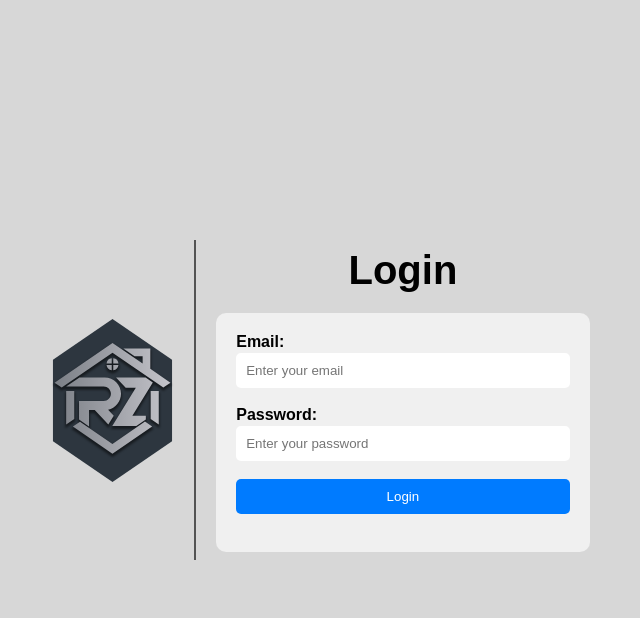
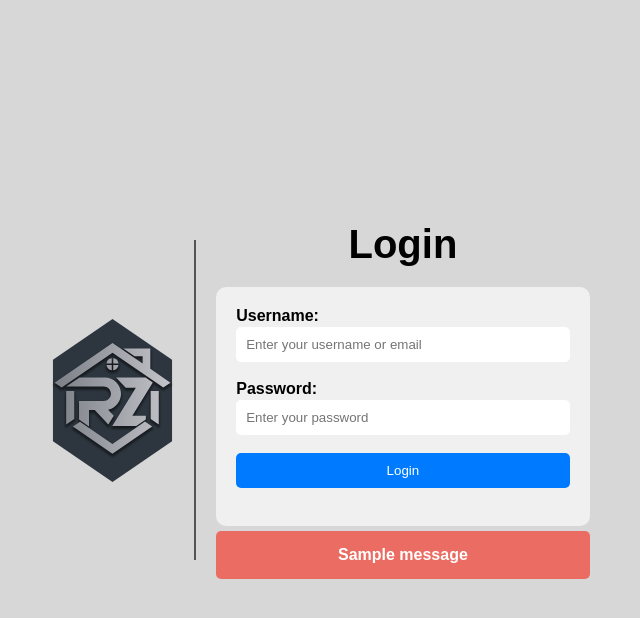
Before and after one commit to JdanielGA/Flask_App, a Flask app: template src/templates/pages/login.html in a window 1280 px wide. Shown: the top 618 px of the page, without its empty margins (317-957 px from the left). Run offline with Flask 3, Linux system fonts and the light colour scheme; the template is opened without the code that fills it: values that come from a table or form of the project are taken from there, others are empty; one stand-in notice (Sample message) is shown.

Commit message:
login implemented

```diff
--- a/index.py
+++ b/index.py
@@ -1,5 +1,5 @@
 # Desc: Modules and libraries for launch the app.
-from flask import Flask
+from flask import Flask, g
 # Desc: My own modules and libraries for launch the app.
 from config.config import Config, db
 from src.routes.home import home_blueprint
@@ -13,13 +13,17 @@ app.config.from_object(Config)
 db.init_app(app)
 
 # Desc: Initialize Flask-Security.
-init_security(app)
+# init_security(app)
 
 # Desc: Blueprint of the app.
 app.register_blueprint(auth_blueprint)
 app.register_blueprint(home_blueprint)
 app.register_blueprint(clients_blueprint)
 
+@app.context_processor
+def inject_user():
+    return dict(user=g.user)
+
 # Desc: Launch the app.
 if __name__ == '__main__':
     app.run(debug=True, port=5000)
--- a/src/models/login.py
+++ b/src/models/login.py
@@ -1,9 +1,10 @@
+# Route "src/models/login.py".
 # Desc: Modules and libraries for login model.
 from wtforms import StringField, PasswordField, SubmitField, validators
 from flask_wtf import FlaskForm
 
 # Desc: Class for login model.
 class LoginForm(FlaskForm):
-    email = StringField('Email:', [validators.DataRequired(), validators.Email()])
+    username = StringField('Username:', [validators.DataRequired()])
     password = PasswordField('Password:', [validators.DataRequired()])
     login = SubmitField('Login')
--- a/src/models/user.py
+++ b/src/models/user.py
@@ -1,3 +1,4 @@
+# Route "src/models/user.py".
 # Desc: Modules and libraries for users model.
 from config.config import db
 from flask_security import UserMixin, RoleMixin, AsaList
--- a/src/routes/auth.py
+++ b/src/routes/auth.py
@@ -1,32 +1,38 @@
 ''' Aunthentication route '''
 ## Route "src/routes/auth.py" file.
 # Desc: Modules and libraries for login route.
-from flask import Blueprint, render_template, request, redirect, url_for, flash
-from flask_security import login_user
+from flask import Blueprint, render_template, request, redirect, url_for, flash, session, g
 
 # Desc: My own modules and libraries for login route.
 from src.models.login import LoginForm
-from src.utils.flask_security import user_datastore
+from src.services.user import login_user
+from src.models.user import User
 
 # Desc: Blueprint for login route.
 auth_blueprint = Blueprint('login', __name__)
 
 # Desc: Login route.
 @auth_blueprint.route('/')
-def index():
-    return redirect(url_for('login'))
-
-@auth_blueprint.route('/auth/login', methods=['GET', 'POST'])
+@auth_blueprint.route('/login', methods=['GET', 'POST'])
 def login():
     form = LoginForm(request.form)
     if request.method == 'POST' and form.validate():
-        render_template('login/login.html', form=form)
-        email = form.email.data
+        username = form.username.data
         password = form.password.data
-        user = user_datastore.get_user(email)
-        if user and user_datastore.check_password_hash(user, password):
-            login_user(user)
+        user = login_user(username, password)
+        if user:
+            session.clear()
+            session['username'] = username
             return redirect(url_for('home.home'))
         else:
-            flash('Email or password incorrect.', 'danger')
+            flash('username or password incorrect')
+            return redirect(url_for('login.login'))
     return render_template('pages/login.html', form=form)
+
+@auth_blueprint.before_app_request
+def load_logged_in_user():
+    username = session.get('username')
+    if username is None:
+        g.user = None
+    else:
+        g.user = User.query.filter_by(username=username).first()
--- a/src/routes/home.py
+++ b/src/routes/home.py
@@ -7,6 +7,5 @@ home_blueprint = Blueprint('home', __name__)
 
 # Desc: Home route
 @home_blueprint.route('/home', methods=['GET', 'POST'])
-@login_required
 def home():
     return render_template('pages/home.html')
--- a/src/static/css/pages/login.css
+++ b/src/static/css/pages/login.css
@@ -103,3 +103,25 @@ body::after {
     color: white;
     cursor: pointer;
 }
+
+.content-login__alerts {
+    width: 50%;
+    padding-top: 5px;
+    display: flex;
+    flex-direction: column;
+    align-items: center;
+    gap: 10px;
+}
+
+.alert {
+    width: 100%;
+    padding: 15px;
+    border-radius: 5px;
+    text-align: center;
+    font-weight: bold;
+    color: white;
+}
+
+.alert-danger {
+    background-color: #f44336b7; /* Red */
+}
--- a/src/templates/modules/navbar.html
+++ b/src/templates/modules/navbar.html
@@ -23,6 +23,11 @@
             </ul>
         </main>
         <div class="main-nav-space"></div>
+        <div class="main-nav-id">
+            {% if g.user %}
+                <p>{{ g.user.username }}</p>
+            {% endif %}
+        </div>
         <div class="main-nav-button">
             <button onclick="location.href=''">
                 Logout
--- a/src/templates/pages/login.html
+++ b/src/templates/pages/login.html
@@ -18,12 +18,19 @@
             </header>
             <form class="content-login__form" action="{{ url_for('login.login') }}" method="post">
                 {{ form.hidden_tag() }}
-                {{ form.email.label }}
-                {{ form.email(placeholder="Enter your email") }}<br>
+                {{ form.username.label }}
+                {{ form.username(placeholder="Enter your username or email") }}<br>
                 {{ form.password.label }}
                 {{ form.password(placeholder="Enter your password") }}<br>
                 {{ form.login }} <br>
             </form>
+            <div class="content-login__alerts">
+                {% for message in get_flashed_messages() %}
+                    <div class="alert alert-danger" role="alert">
+                        {{ message }}
+                    </div>
+                {% endfor %}
+            </div>
         </div>
     </div>
 
```
Also changed, not shown: src/services/user.py (+18 -1 lines), src/static/css/modules/navbar.css (+18 -0 lines), src/database/database.sqlite.
